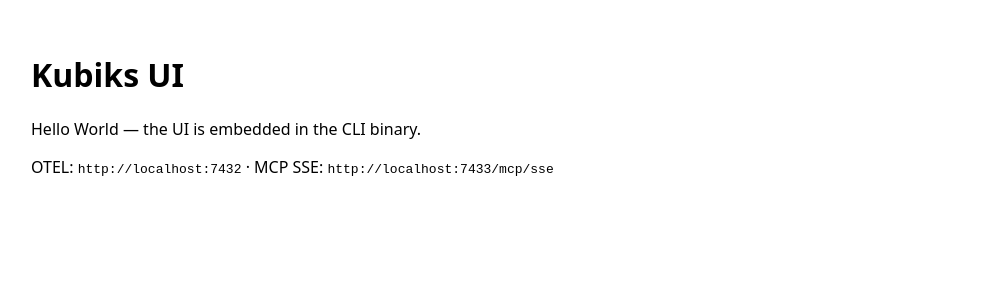
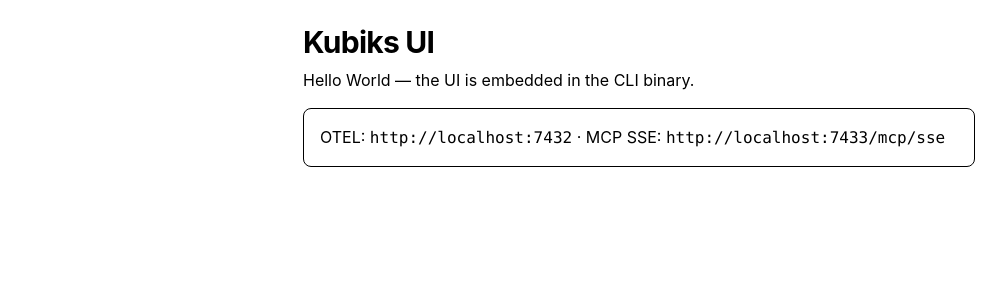
Before and after one commit to kubiks-inc/kubiks-cli, a React (Vite) app in the folder ui/: page / in a window 1280 px wide. Shown: the top 300 px of the page, without its empty margins (1-1007 px from the left). Built offline with nearby package versions, Linux system fonts and the light colour scheme.

Commit message:
add shadcn

```diff
--- a/ui/package.json
+++ b/ui/package.json
@@ -13,9 +13,11 @@
     "react-dom": "^18.2.0"
   },
   "devDependencies": {
+    "@tailwindcss/vite": "^4.0.0",
     "@vitejs/plugin-react": "^4.2.0",
     "@types/react": "^18.2.43",
     "@types/react-dom": "^18.2.17",
+    "@types/node": "^20.11.0",
     "typescript": "^5.4.0",
     "vite": "^5.0.0"
   }
--- a/ui/src/App.tsx
+++ b/ui/src/App.tsx
@@ -1,11 +1,15 @@
 export default function App() {
   return (
-    <div style={{ fontFamily: 'system-ui, sans-serif', padding: 24 }}>
-      <h1>Kubiks UI</h1>
-      <p>Hello World — the UI is embedded in the CLI binary.</p>
-      <p>
-        OTEL: <code>http://localhost:7432</code> · MCP SSE: <code>http://localhost:7433/mcp/sse</code>
-      </p>
+    <div className="min-h-svh p-6 font-sans">
+      <div className="mx-auto max-w-2xl">
+        <h1 className="text-3xl font-bold tracking-tight">Kubiks UI</h1>
+        <p className="mt-2 text-muted-foreground">Hello World — the UI is embedded in the CLI binary.</p>
+        <div className="mt-4 rounded-lg border p-4">
+          <p>
+            OTEL: <code>http://localhost:7432</code> · MCP SSE: <code>http://localhost:7433/mcp/sse</code>
+          </p>
+        </div>
+      </div>
     </div>
   )
 }
--- /dev/null
+++ b/ui/src/index.css
@@ -0,0 +1 @@
+@import "tailwindcss";
--- a/ui/src/main.tsx
+++ b/ui/src/main.tsx
@@ -1,6 +1,7 @@
 import React from 'react'
 import { createRoot } from 'react-dom/client'
 import App from './App'
+import './index.css'
 
 const container = document.getElementById('root')!
 const root = createRoot(container)
--- a/ui/vite.config.ts
+++ b/ui/vite.config.ts
@@ -1,9 +1,15 @@
 import { defineConfig } from 'vite'
 import react from '@vitejs/plugin-react'
-import { resolve } from 'node:path'
+import tailwindcss from '@tailwindcss/vite'
+import path, { resolve } from 'node:path'
 
 export default defineConfig({
-  plugins: [react()],
+  plugins: [react(), tailwindcss()],
+  resolve: {
+    alias: {
+      '@': path.resolve(__dirname, './src'),
+    },
+  },
   root: '.',
   build: {
     outDir: resolve(__dirname, '../internal/ui/dist'),
```
Also changed, not shown: 1 other file (tests, documents, lock files or other folders).
